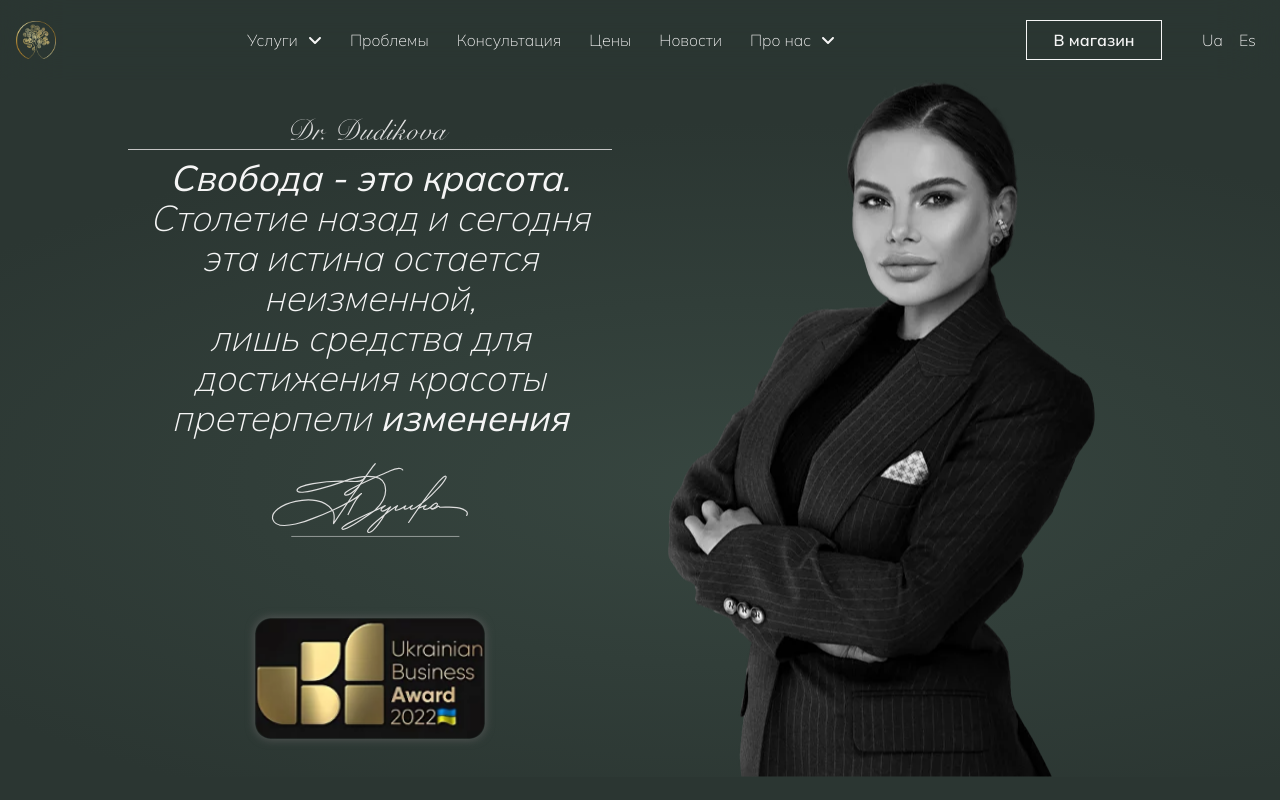
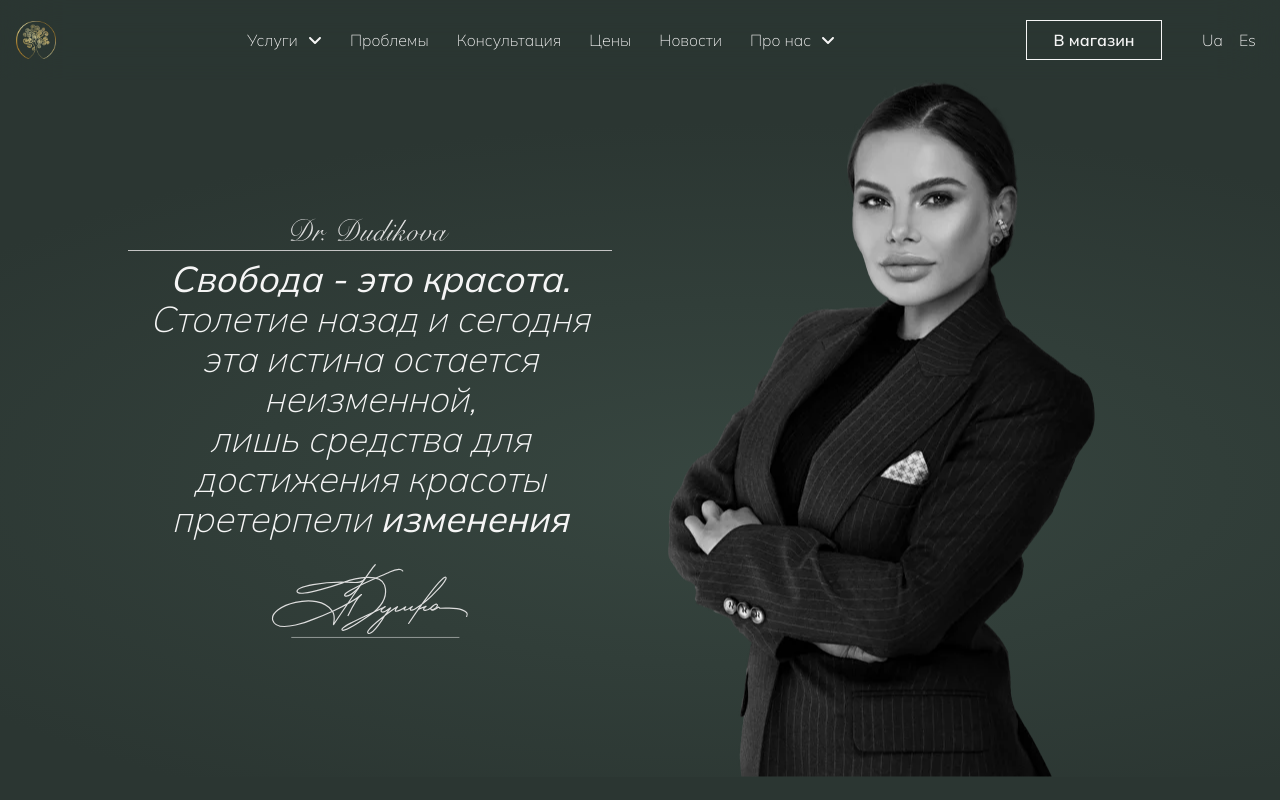
Before and after one commit to KirillUnited/beautymyway-app, a Next.js app: page / in a window 1280 px wide. Shown: the top 800 px of the page. Built offline with nearby package versions, Linux system fonts and the light colour scheme.

Commit message:
Update hero

```diff
--- a/src/components/containers/HeroSection/HeroSection.tsx
+++ b/src/components/containers/HeroSection/HeroSection.tsx
@@ -28,13 +28,6 @@ export default function HeroSection(): React.JSX.Element {
                             alt="logo"
                             className='max-w-[9rem] lg:max-w-full'
                         />
-                        <Image
-                            src="/images/award.png"
-                            width={230}
-                            height={114}
-                            alt="award"
-                            className='max-w-[9rem] lg:max-w-full mt-6 lg:mt-20 shadow-[0px_0px_10px_0px_#595959] rounded-2xl'
-                        />
                     </div>
 
                     <Image
```
